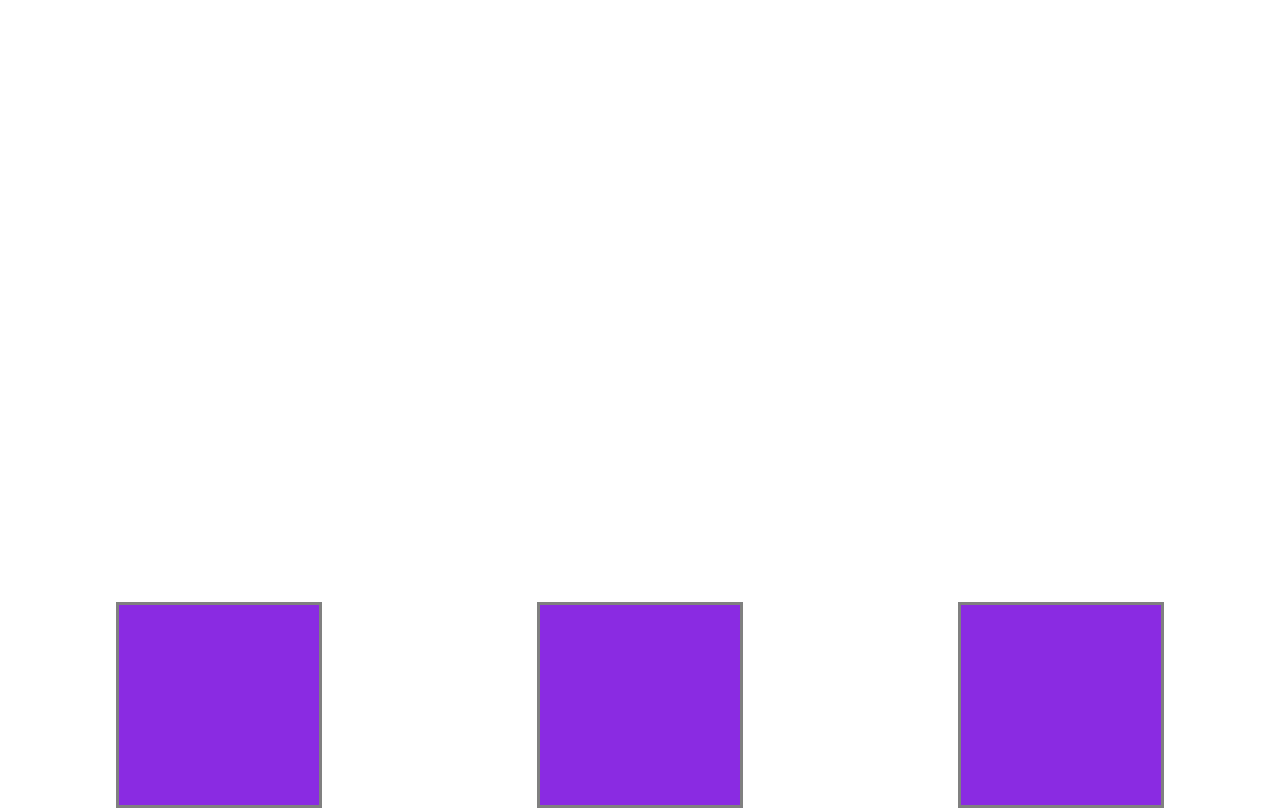
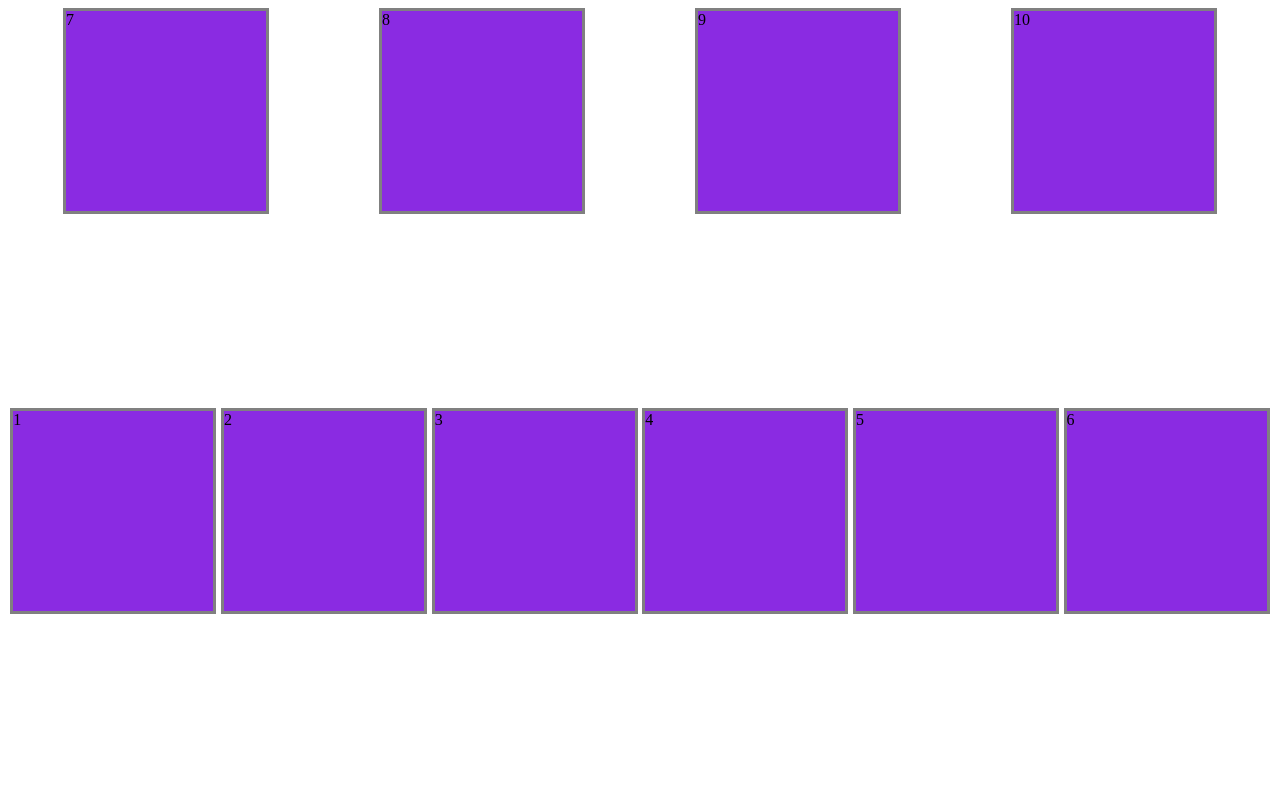
Before and after one commit to bonbon0202/4.css-practice, a plain HTML site: page practice-flex/index.html in a window 1280 px wide. Drawn offline with Linux system fonts and the light colour scheme.

Commit message:
practice-flex and transition and trasform

```diff
--- a/practice-flex/index.html
+++ b/practice-flex/index.html
@@ -13,7 +13,9 @@
         display: flex;
         justify-content: space-around;
         align-items: flex-end;
+        flex-direction: row;
         height: 100%;
+        flex-wrap: wrap-reverse;
       }
       .box {
         background-color: blueviolet;
@@ -25,9 +27,16 @@
   </head>
   <body>
     <div class="father">
-      <div class="box"></div>
-      <div class="box"></div>
-      <div class="box"></div>
+      <div class="box">1</div>
+      <div class="box">2</div>
+      <div class="box">3</div>
+      <div class="box">4</div>
+      <div class="box">5</div>
+      <div class="box">6</div>
+      <div class="box">7</div>
+      <div class="box">8</div>
+      <div class="box">9</div>
+      <div class="box">10</div>
     </div>
   </body>
 </html>
```
Also changed, not shown: practice-transformations/index.html (added, +22 -0 lines), practice-transitions/index.html (added, +22 -0 lines), practice-flex/flex-father.html (added).
